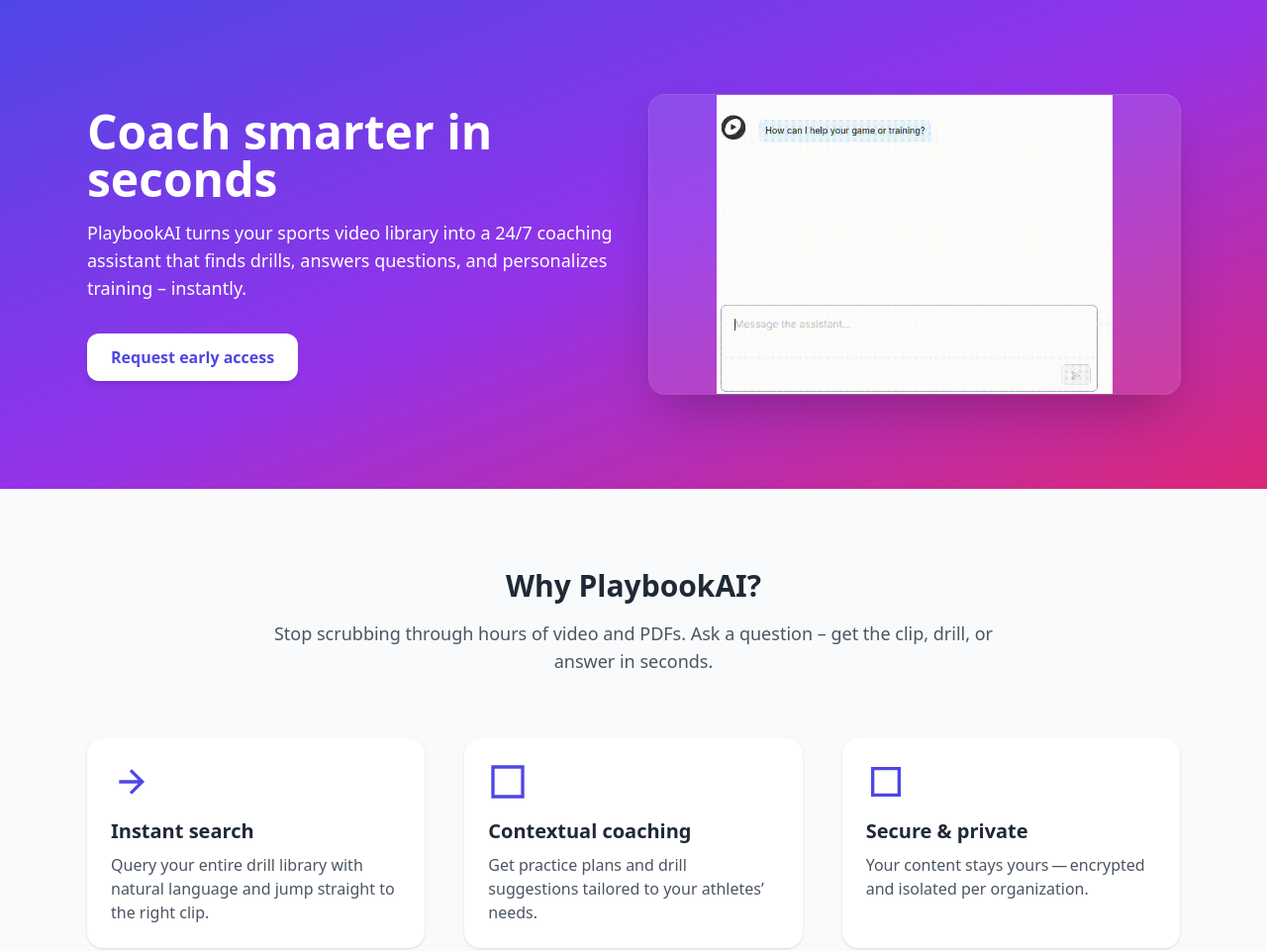
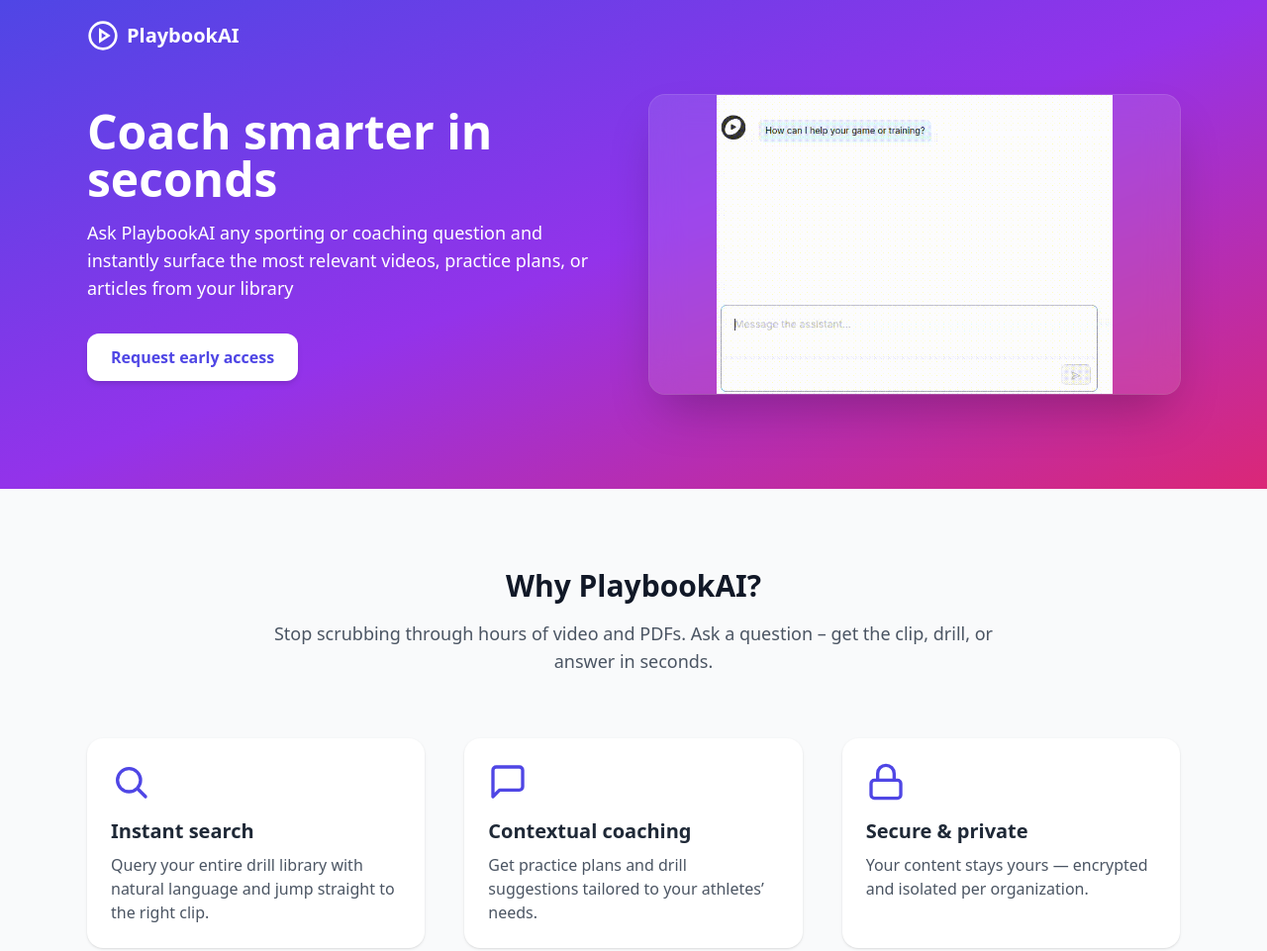
Before and after one commit to dangerousbeans/PlaybookAI, a website: page index.html in a window 1280 px wide. Shown: the top 961 px of the page at 99% size. Drawn offline with nearby package versions, Linux system fonts and the light colour scheme.

Commit message:
checkpoint

```diff
--- a/index.html
+++ b/index.html
@@ -10,10 +10,23 @@
 <body class="bg-gray-50 text-gray-800">
   <!-- Hero -->
   <header class="relative overflow-hidden bg-gradient-to-br from-indigo-600 via-purple-600 to-pink-600 text-white">
+    <!-- Brand bar -->
+    <div class="absolute inset-x-0 top-0">
+      <div class="mx-auto max-w-6xl px-6 py-5 flex items-center justify-between">
+        <a href="#" class="flex items-center gap-2 text-white font-extrabold text-xl">
+          <!-- Simple play icon inside circle -->
+          <svg class="h-8 w-8" fill="none" stroke="currentColor" stroke-width="2" viewBox="0 0 24 24">
+            <circle cx="12" cy="12" r="10" />
+            <path d="M10 8l6 4-6 4z" />
+          </svg>
+          <span>PlaybookAI</span>
+        </a>
+      </div>
+    </div>
     <div class="mx-auto max-w-6xl px-6 py-24 lg:flex lg:items-center lg:gap-8">
       <div class="lg:w-1/2">
         <h1 class="text-4xl font-extrabold sm:text-5xl">Coach smarter in seconds</h1>
-        <p class="mt-4 text-lg">PlaybookAI turns your sports video library into a 24/7 coaching assistant that finds drills, answers questions, and personalizes training – instantly.</p>
+        <p class="mt-4 text-lg">Ask PlaybookAI any sporting or coaching question and instantly surface the most relevant videos, practice plans, or articles from your library</p>
         <a href="#" class="mt-8 inline-block rounded-xl bg-white px-6 py-3 font-semibold text-indigo-600 shadow-md hover:bg-gray-100">Request early access</a>
       </div>
       <div class="mt-12 lg:mt-0 lg:w-1/2">
@@ -26,25 +39,37 @@
 
   <!-- Problem / Benefits -->
   <section class="mx-auto max-w-6xl px-6 py-20">
-    <h2 class="text-center text-3xl font-bold">Why PlaybookAI?</h2>
-    <p class="mx-auto mt-4 max-w-3xl text-center text-lg text-gray-600">Stop scrubbing through hours of video and PDFs. Ask a question – get the clip, drill, or answer in seconds.</p>
+    <h2 class="text-center text-3xl font-bold text-gray-900">Why PlaybookAI?</h2>
+    <p class="mx-auto mt-4 max-w-3xl text-center text-lg text-gray-600">Stop scrubbing through hours of video and PDFs. Ask a question – get the clip, drill, or answer in seconds.</p>
 
     <div class="mt-16 grid gap-10 sm:grid-cols-2 lg:grid-cols-3">
-      <!-- Feature card -->
+      <!-- Feature card: Instant search -->
       <div class="flex flex-col items-start rounded-2xl bg-white p-6 shadow">
-        <svg class="h-10 w-10 text-indigo-600" fill="none" stroke="currentColor" stroke-width="2" viewBox="0 0 24 24"><path d="M5 12h14M12 5l7 7-7 7"/></svg>
+        <svg class="h-10 w-10 text-indigo-600" fill="none" stroke="currentColor" stroke-width="2" stroke-linecap="round" stroke-linejoin="round" viewBox="0 0 24 24">
+          <circle cx="11" cy="11" r="7" />
+          <line x1="21" y1="21" x2="16.65" y2="16.65" />
+        </svg>
         <h3 class="mt-4 text-xl font-semibold">Instant search</h3>
         <p class="mt-2 text-gray-600">Query your entire drill library with natural language and jump straight to the right clip.</p>
       </div>
+
+      <!-- Feature card: Contextual coaching -->
       <div class="flex flex-col items-start rounded-2xl bg-white p-6 shadow">
-        <svg class="h-10 w-10 text-indigo-600" fill="none" stroke="currentColor" stroke-width="2" viewBox="0 0 24 24"><path d="M3 3h18v18H3z"/></svg>
+        <svg class="h-10 w-10 text-indigo-600" fill="none" stroke="currentColor" stroke-width="2" stroke-linecap="round" stroke-linejoin="round" viewBox="0 0 24 24">
+          <path d="M21 15a2 2 0 0 1-2 2H7l-4 4V5a2 2 0 0 1 2-2h14a2 2 0 0 1 2 2z" />
+        </svg>
         <h3 class="mt-4 text-xl font-semibold">Contextual coaching</h3>
         <p class="mt-2 text-gray-600">Get practice plans and drill suggestions tailored to your athletes’ needs.</p>
       </div>
+
+      <!-- Feature card: Secure & private -->
       <div class="flex flex-col items-start rounded-2xl bg-white p-6 shadow">
-        <svg class="h-10 w-10 text-indigo-600" fill="none" stroke="currentColor" stroke-width="2" viewBox="0 0 24 24"><path d="M4 4h16v16H4z"/></svg>
+        <svg class="h-10 w-10 text-indigo-600" fill="none" stroke="currentColor" stroke-width="2" stroke-linecap="round" stroke-linejoin="round" viewBox="0 0 24 24">
+          <rect x="3" y="11" width="18" height="11" rx="2" ry="2" />
+          <path d="M7 11V7a5 5 0 0 1 10 0v4" />
+        </svg>
         <h3 class="mt-4 text-xl font-semibold">Secure & private</h3>
-        <p class="mt-2 text-gray-600">Your content stays yours — encrypted and isolated per organization.</p>
+        <p class="mt-2 text-gray-600">Your content stays yours — encrypted and isolated per organization.</p>
       </div>
     </div>
   </section>
--- a/package.json
+++ b/package.json
@@ -7,7 +7,6 @@
     "test": "echo \"Error: no test specified\" && exit 1",
     "build:css": "sass --style compressed custom-bootstrap.scss css/bootstrap-custom.css",
     "watch:css": "sass --watch custom-bootstrap.scss:css/bootstrap-custom.css",
-    "predeploy": "npm run build:css",
     "deploy": "gh-pages -d .",
     "start": "node server.js"
   },
```
